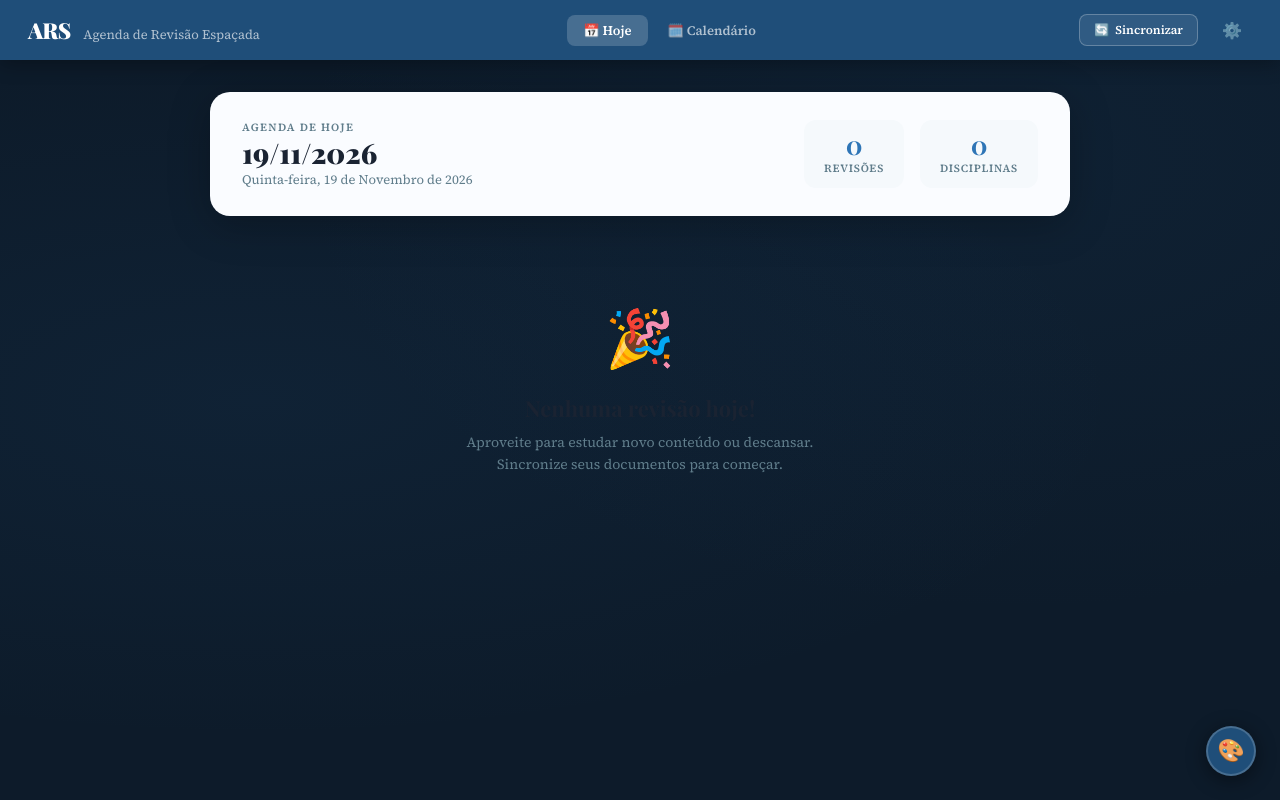
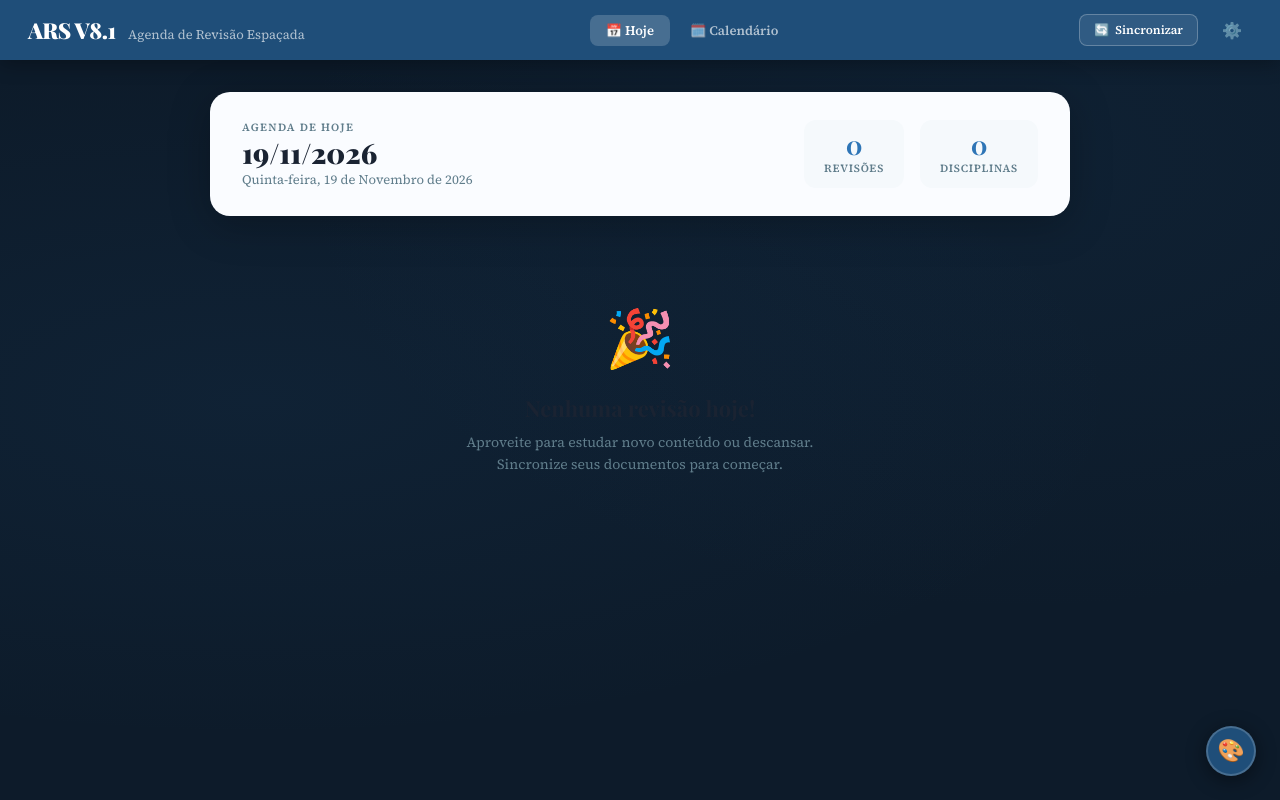
Before and after one commit to kellnk/CQS, a plain HTML site: page ars.html in a window 1280 px wide. Drawn offline with nearby package versions, Linux system fonts and the light colour scheme.

Commit message:
Update ars.html
V8.1

```diff
--- a/ars.html
+++ b/ars.html
@@ -5,7 +5,7 @@
 <meta name="viewport" content="width=device-width, initial-scale=1.0">
 <link rel="icon" type="image/png" href="icon_ars.png">
 <link rel="apple-touch-icon" href="icon_ars.png">
-<title>ARS — Agenda de Revisão Espaçada</title>
+<title>ARS V8.1 — Agenda de Revisão Espaçada</title>
 <link href="https://fonts.googleapis.com/css2?family=Playfair+Display:wght@700;900&family=Source+Serif+4:ital,wght@0,300;0,400;0,600;1,400&family=JetBrains+Mono:wght@400;600&display=swap" rel="stylesheet">
 <script src="https://cdnjs.cloudflare.com/ajax/libs/jszip/3.10.1/jszip.min.js"></script>
 <style>
@@ -422,7 +422,7 @@ body {
 
 <header class="app-header">
   <div class="header-left">
-    <div class="header-logo">ARS <span>Agenda de Revisão Espaçada</span></div>
+    <div class="header-logo">ARS V8.1 <span>Agenda de Revisão Espaçada</span></div>
   </div>
   <nav class="header-nav">
     <button class="btn-nav-tab active" onclick="showScreen('agenda')">📅 Hoje</button>
```
